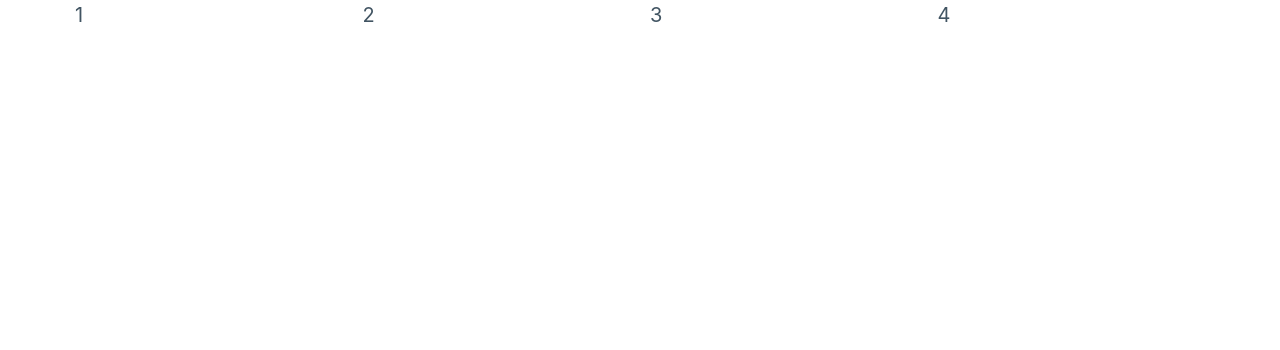
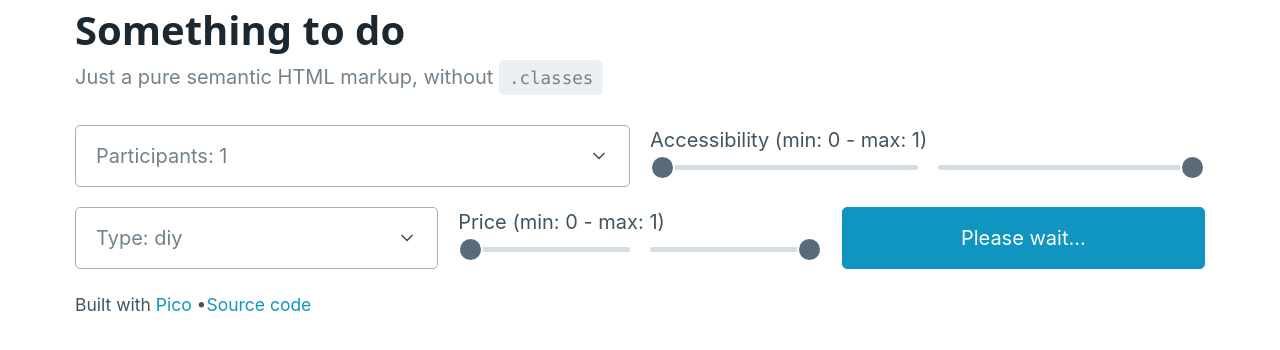
Before and after one commit to viniciusschuelter/something-to-do, a React (Create React App) app: page / in a window 1280 px wide. Shown: the top 350 px of the page. Built offline with nearby package versions, Linux system fonts and the light colour scheme.

Commit message:
feat(bored): big bang bored api

```diff
--- a/package.json
+++ b/package.json
@@ -11,8 +11,10 @@
     "@types/node": "^16.18.39",
     "@types/react": "^18.2.18",
     "@types/react-dom": "^18.2.7",
+    "axios": "^1.4.0",
     "react": "^18.2.0",
     "react-dom": "^18.2.0",
+    "react-query": "^3.39.3",
     "react-scripts": "5.0.1",
     "typescript": "^4.9.5",
     "web-vitals": "^2.1.4"
--- a/src/App.tsx
+++ b/src/App.tsx
@@ -1,17 +1,21 @@
 import React from 'react';
 import './App.css';
+import {Header} from "./components/Header";
+import {Footer} from "./components/Footer";
+import {Bored} from "./components/Bored";
+import { QueryClient, QueryClientProvider } from 'react-query'
+
+const queryClient = new QueryClient()
 
 function App() {
   return (
-      <main className="container">
-          <div className="grid">
-              <div>1</div>
-              <div>2</div>
-              <div>3</div>
-              <div>4</div>
-          </div>
-
-      </main>
+      <QueryClientProvider client={queryClient}>
+          <main className="container">
+              <Header />
+              <Bored />
+              <Footer />
+          </main>
+      </QueryClientProvider>
   );
 }
 
--- /dev/null
+++ b/src/api/bored.api.ts
@@ -0,0 +1,7 @@
+import { BoredInterface } from "../interfaces/bored.interface";
+import { useFetch } from "../utils/react-query.util";
+
+
+export const useGetFilteredBored = (filters?: any): any => {
+    useFetch<BoredInterface[]>('https://www.boredapi.com/api/activity');
+}
--- /dev/null
+++ b/src/components/Bored.tsx
@@ -0,0 +1,85 @@
+import React, { useState } from 'react';
+import { useGetFilteredBored } from '../api/bored.api';
+import {BoredFilters, BoredInterface, BoredTypeEnum, initialBoredFilters} from '../interfaces/bored.interface';
+
+
+export const Bored = () => {
+
+    const [filters, setFilters] = useState<BoredFilters>(initialBoredFilters);
+
+    // const { data, isLoading } = useGetFilteredBored();
+
+
+    const [bored, setBored] = useState<BoredInterface | null>(null);
+    const [isLoading, setIsLoading] = useState<BoredInterface | null>(null);
+
+    const arrayNumber: number[] = new Array(10).fill(0).map((_, i) => i + 1);
+
+    const boredTypesEnum: BoredTypeEnum[] = Object.values(BoredTypeEnum);
+
+    const onChangeFilters = (key: any, value: any) => {
+        console.log(value)
+        setFilters({...filters, [key]: value})
+    };
+
+
+    const ApplyFilters = () => {
+        const { data, isLoading } = useGetFilteredBored();
+        setBored(data);
+        setIsLoading(isLoading);
+    };
+
+    return (
+        <>
+            <div className="grid">
+                <details role="list">
+                    <summary aria-haspopup="listbox">Participants: { filters.participants }</summary>
+                    <ul role="listbox" >
+                        {
+                            arrayNumber.map( (num) => (
+                                <li onClick={ () => onChangeFilters('participants', num)}>{ num }</li>)
+                            )
+                        }
+                    </ul>
+                </details>
+                <label htmlFor="range">Accessibility (min: {filters.minaccessibility} - max: {filters.maxaccessibility})
+                    <div className="grid">
+                        <input type="range" min="0" max="1" step="0.01" id="minaccessibility"
+                               value={filters.minaccessibility}
+                               onChange={(e) => onChangeFilters('minaccessibility', e.target.value)}
+                        />
+                        <input type="range" min="0" max="1" step="0.01" id="maxaccessibility"
+                               value={filters.maxaccessibility}
+                               onChange={(e) => onChangeFilters('maxaccessibility', e.target.value)}
+                        />
+                    </div>
+                </label>
+            </div>
+
+            <div className="grid">
+                <details role="list">
+                    <summary aria-haspopup="listbox">Type: { filters.type }</summary>
+                    <ul role="listbox">
+                        {
+                            boredTypesEnum.map( (boredEnum) => (
+                                <li onClick={ () => onChangeFilters('type', boredEnum)}>{ boredEnum }</li>)
+                            )
+                        }
+                    </ul>
+                </details>
+                <label htmlFor="range">Price (min: {filters.minprice} - max: {filters.maxprice})
+                    <div className="grid">
+                        <input type="range" min="0" max="1" step="0.01" id="minprice" value={filters.minprice}
+                               onChange={(e) => onChangeFilters('minprice', e.target.value)}
+                        />
+                        <input type="range" min="0" max="1" step="0.01" id="maxprice" value={filters.maxprice}
+                               onChange={(e) => onChangeFilters('maxprice', e.target.value)}/>
+                    </div>
+                </label>
+
+
+                <button aria-busy={!!isLoading} onClick={ApplyFilters}>Please wait…</button>
+            </div>
+        </>
+    )
+}
--- /dev/null
+++ b/src/components/Footer.tsx
@@ -0,0 +1,12 @@
+import React from 'react';
+
+export const Footer = () => {
+
+    return (
+        <footer>
+            <small>Built with <a href="https://picocss.com">Pico</a> •
+                <a href="https://github.com/picocss/examples/blob/master/v1-classless/index.html">Source code</a>
+            </small>
+        </footer>
+    )
+}
--- /dev/null
+++ b/src/components/Header.tsx
@@ -0,0 +1,13 @@
+import React from 'react';
+
+export const Header = () => {
+
+    return (
+        <header>
+            <hgroup>
+                <h1>Something to do</h1>
+                <h2>Just a pure semantic HTML markup, without <code>.classes</code></h2>
+            </hgroup>
+        </header>
+    )
+}
--- /dev/null
+++ b/src/interfaces/bored.interface.ts
@@ -0,0 +1,41 @@
+
+
+export enum BoredTypeEnum {
+    education = 'education',
+    recreational = 'recreational',
+    social = 'social',
+    diy = 'diy',
+    charity = 'charity',
+    cooking = 'cooking',
+    relaxation = 'relaxation',
+    music = 'music',
+    busywork = 'busywork'
+}
+
+export interface BoredInterface {
+    activity: string;
+    accessibility: number;
+    type: BoredTypeEnum;
+    participants: number;
+    price: number;
+    key: number;
+    link?: string;
+}
+
+export interface BoredRangeValues {
+    minaccessibility: number;
+    maxaccessibility: number;
+    minprice: number;
+    maxprice: number;
+}
+
+export type BoredFilters = Pick<BoredInterface, 'type' | 'participants'> & BoredRangeValues;
+
+export const initialBoredFilters: BoredFilters = {
+    participants: 1,
+    type: BoredTypeEnum.diy,
+    minaccessibility: 0,
+    maxaccessibility: 1,
+    minprice: 0,
+    maxprice: 1,
+}
--- /dev/null
+++ b/src/utils/react-query.util.ts
@@ -0,0 +1,34 @@
+import axios from 'axios';
+import {QueryClient, useQuery, useQueryClient, UseQueryOptions} from 'react-query';
+import { QueryFunctionContext } from 'react-query/types/core/types';
+
+type QueryKeyT = [string, object | undefined];
+
+export const api = { get: <T>(url: string, params?: object) =>
+        axios.get<T>(url, {...params,})
+};
+
+export const fetcher = <T>({ queryKey, pageParam}: QueryFunctionContext<QueryKeyT>): Promise<T> => {
+    const [url, params] = queryKey;
+    return api
+        .get<T>(url, { params: { ...params, pageParam } })
+        .then((res: any) => res.data);
+};
+
+export const useFetch = <T>(
+    url: string | null,
+    params?: object,
+    config?: UseQueryOptions<T, Error, T, QueryKeyT>
+) => {
+    const queryClient = useQueryClient();
+    const context = useQuery<T, Error, T, QueryKeyT>(
+        [url!, params],
+        ({ queryKey }: any) => fetcher({ queryKey } as any),
+        {
+            enabled: !!url,
+            ...config,
+        }
+    );
+
+    return context;
+};
```
Also changed, not shown: 1 other file (tests, documents, lock files or other folders).
